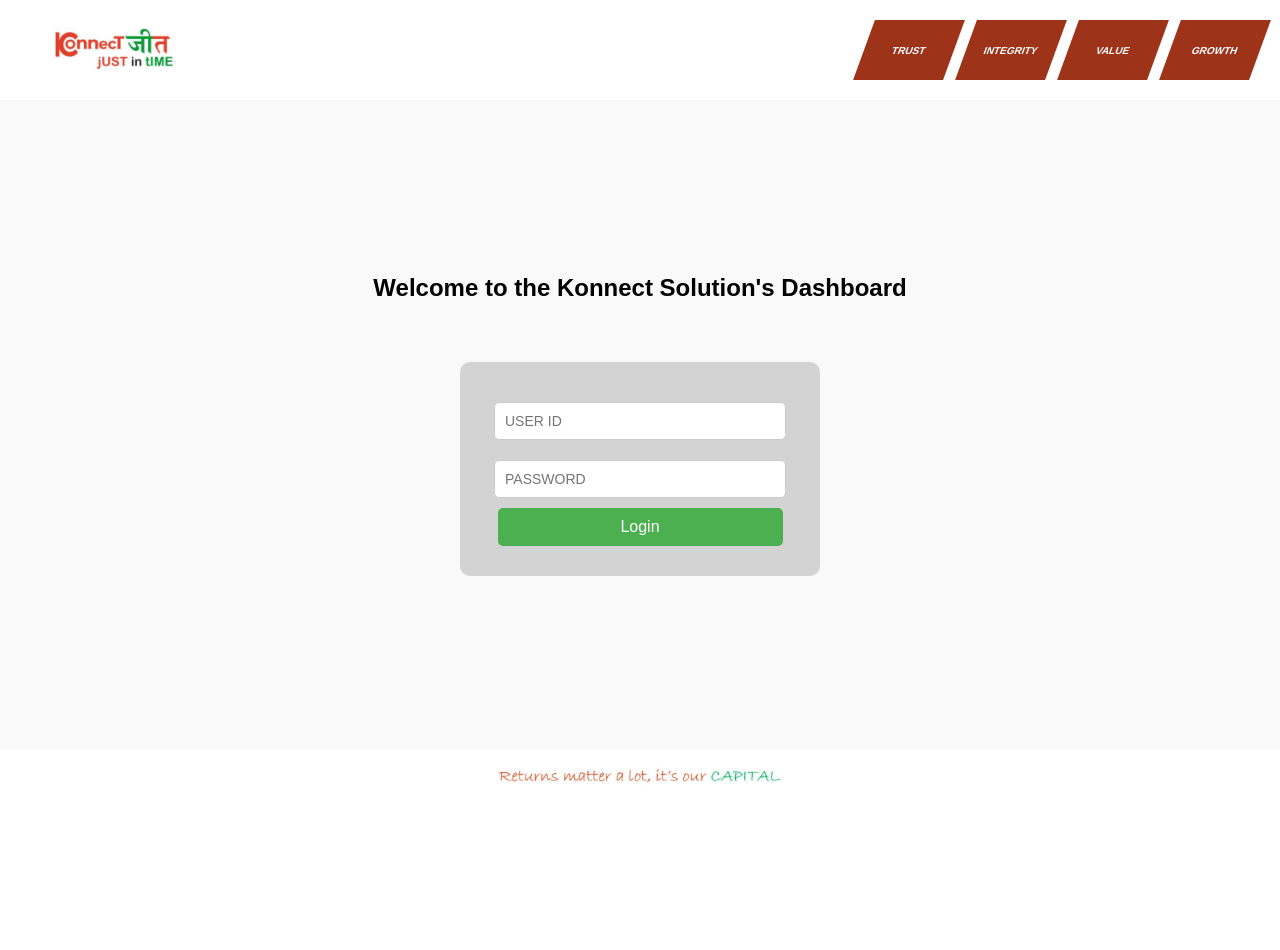
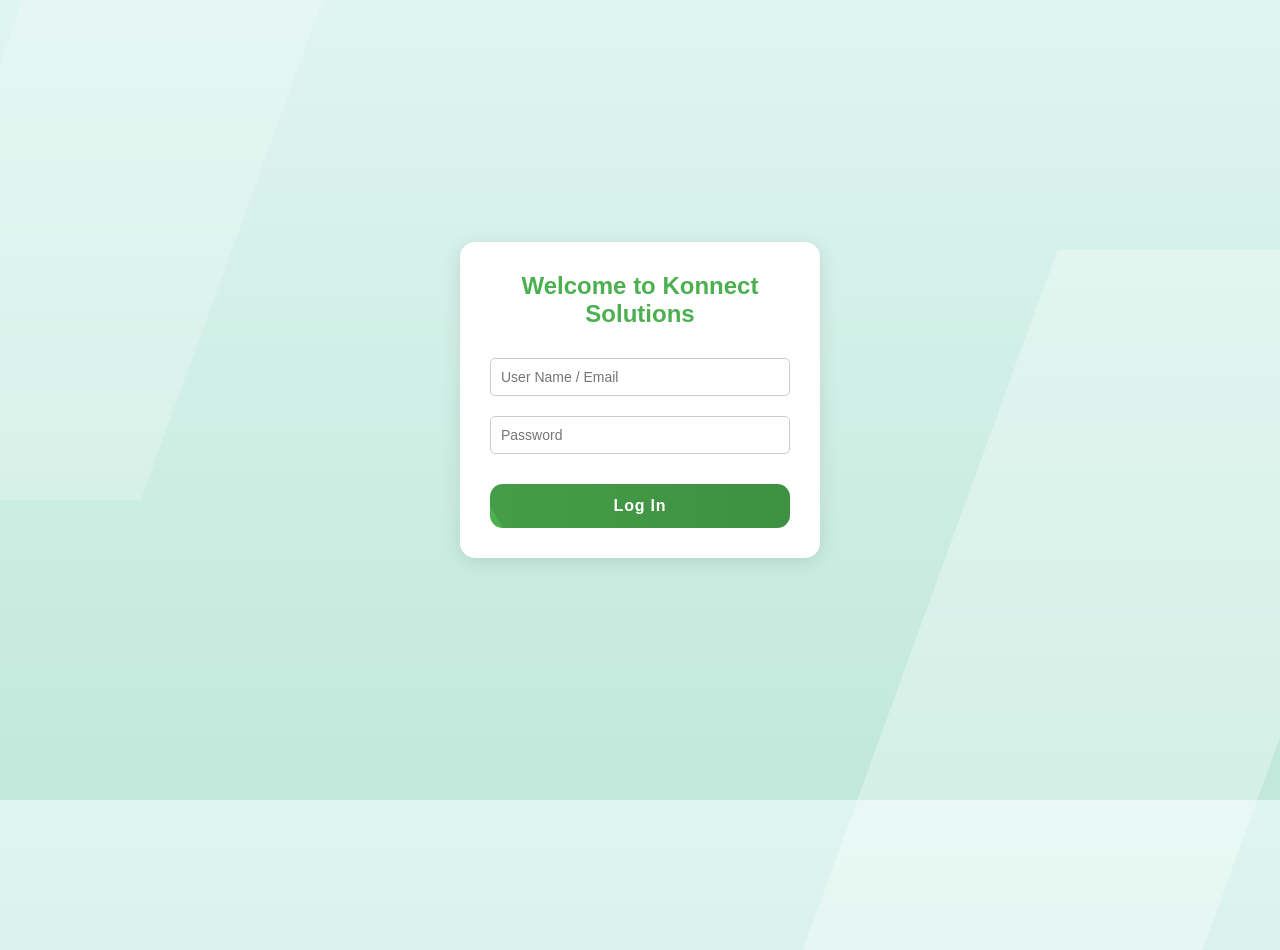
Before and after one commit to sharmaaaryan4012/StockPortfolioDashboard, a Flask app: page /login in a window 1280 px wide; the page is wider, and only the part inside the window is pictured. Before the commit the page ends 783 px from the top of that part, so only its background shows below. Run offline with Flask 3, Linux system fonts and the light colour scheme.

Commit message:
Updated - html

```diff
--- a/templates/login.html
+++ b/templates/login.html
@@ -4,149 +4,154 @@
     <meta charset="UTF-8">
     <meta name="viewport" content="width=device-width, initial-scale=1.0">
     <title>Login</title>
+
+    <!--
+    I was unable to use "url_for" for the login.html file, therefore, I am not using the styles.css file.
+    -->
+
     <style>
-        body {
-            font-family: Arial, sans-serif;
+        * {
             margin: 0;
             padding: 0;
-            display: flex;
-            flex-direction: column;
-            justify-content: space-between;
-            height: 100vh;
-            background-color: #f9f9f9;
+            box-sizing: border-box;
+            font-family: 'Arial', sans-serif;
         }
 
-        header, footer {
+        body {
+            background: linear-gradient(to bottom, #DFF5F0, #C1E8DB);
+            height: 100vh;
             display: flex;
-            justify-content: space-between;
+            justify-content: center;
             align-items: center;
-            padding: 10px 20px;
-            background-color: white;
+            position: relative;
+            overflow: hidden;
         }
 
-        header img {
-            height: 80px;
+        .background-pattern {
+            position: absolute;
+            width: 100%;
+            height: 100%;
+            z-index: 0;
         }
 
-        footer {
-            justify-content: center;
+        .background-pattern::before,
+        .background-pattern::after {
+            content: '';
+            position: absolute;
+            background: rgba(255, 255, 255, 0.1);
+            transform: skew(-20deg);
         }
 
-        footer img {
-            height: 30px;
+        .background-pattern::before {
+            width: 300px;
+            height: 600px;
+            top: -100px;
+            left: -50px;
+            background: rgba(255, 255, 255, 0.2);
         }
 
-        main {
-            display: flex;
-            flex-direction: column;
-            align-items: center;
-            justify-content: center;
-            flex-grow: 1;
+        .background-pattern::after {
+            width: 400px;
+            height: 700px;
+            bottom: -150px;
+            right: -50px;
+            background: rgba(255, 255, 255, 0.3);
         }
 
-        .greeting {
+        .login-container {
+            background-color: #FFFFFF;
+            width: 360px;
+            border-radius: 15px;
+            box-shadow: 0 4px 20px rgba(0, 0, 0, 0.1);
+            overflow: hidden;
+            padding: 30px;
             text-align: center;
-            margin-bottom: 60px;
+            z-index: 1;
+            position: relative;
         }
 
-        .greeting h1 {
+        .login-container h1 {
+            color: #4CAF50;
             font-size: 24px;
-            margin: 0;
+            margin-bottom: 20px;
             font-weight: bold;
         }
 
-        .form-container {
-            background-color: #d3d3d3;
-            padding: 30px;
-            border-radius: 10px;
-            width: 300px;
-            text-align: center;
-        }
-
-        .form-container input {
-            width: 90%;
+        .login-container .input-field {
+            width: 100%;
             padding: 10px;
             margin: 10px 0;
-            border: 1px solid #ccc;
+            border: 1px solid #CCCCCC;
             border-radius: 5px;
             font-size: 14px;
         }
 
-        .form-container button {
-            width: 95%;
-            padding: 10px;
-            background-color: #4CAF50;
-            color: white;
-            border: none;
-            border-radius: 5px;
-            font-size: 16px;
-            cursor: pointer;
+        .login-container .input-field:focus {
+            border-color: #4CAF50;
+            outline: none;
         }
 
-        .form-container button:hover {
-            background-color: #45a049;
-        }
+        .login-container .login-button {
+        position: relative;
+        font-family: 'Arial', sans-serif;
+        font-weight: 600;
+        font-size: 16px;
+        letter-spacing: 0.05em;
+        border-radius: 0.8em;
+        cursor: pointer;
+        border: none;
+        background: linear-gradient(to right, #4caf50, #45a049);
+        color: white;
+        overflow: hidden;
+        padding: 0.8em 1.2em;
+        text-align: center;
+        display: inline-block;
+        width: 100%;
+        margin-top: 20px;
+        transition: all 0.4s ease;
+    }
 
-        .tivg-container {
-            display: flex;
-            justify-content: center;
-            gap: 12px;
-            margin: 0 0;
-        }
+    .login-container .login-button span {
+        position: relative;
+        z-index: 10;
+        transition: color 0.4s;
+        display: inline-block;
+    }
 
-        .tivg-box {
-            width: 90px;
-            height: 60px;
-            background-color: #9D341A;
-            color: white;
-            display: flex;
-            justify-content: center;
-            align-items: center;
-            font-size: 10px;
-            font-weight: bold;
-            transform: skew(-20deg);
-            transition: transform 0.3s ease, box-shadow 0.3s ease;
-        }
+    .login-container .login-button::before {
+        content: "";
+        position: absolute;
+        top: 0;
+        left: 0;
+        width: 120%;
+        height: 100%;
+        background: rgba(0, 0, 0, 0.1);
+        transform: skew(30deg);
+        transition: transform 0.4s cubic-bezier(0.3, 1, 0.8, 1);
+    }
 
-        .tivg-box:hover {
-            transform: skew(-20deg) scale(1.1);
-            box-shadow: 0 8px 15px rgba(0, 0, 0, 0.2);
-        }
+    .login-container .login-button:hover::before {
+        transform: translate3d(100%, 0, 0);
+    }
+
+    .login-container .login-button:active {
+        transform: scale(0.95);
+    }
     </style>
 </head>
 <body>
-
-<header>
-    <!-- Top-left logo -->
-    <img src="/static/images/logo.jpg" alt="logo">
-<!--    <img src ="{{ url_for('static', filename='/images/logo.jpg') }}">-->
-    <!-- Interactive TIVG section -->
-    <div class="tivg-container">
-        <div class="tivg-box">TRUST</div>
-        <div class="tivg-box">INTEGRITY</div>
-        <div class="tivg-box">VALUE</div>
-        <div class="tivg-box">GROWTH</div>
+    <div class="background-pattern"></div>
+    <div class="login-container">
+        <h1>Welcome to Konnect Solutions</h1>
+        <form action="/login" method="POST">
+            <input type="text" name="user_id" placeholder="User Name / Email" class="input-field" required>
+            <input type="password" name="password" placeholder="Password" class="input-field" required>
+            <button type="submit" class="login-button">
+                <span>Log In</span>
+            </button>
+        </form>
+        <div class="decoration"></div>
+        <div class="decoration-2"></div>
     </div>
-</header>
-
-<main>
-    <div class="greeting">
-        <h1>Welcome to the Konnect Solution's Dashboard</h1>
-    </div>
-
-    <div class="form-container">
-        <form method="POST" action="{{ url_for('login') }}">
-            <input type="text" name="user_id" placeholder="USER ID" required>
-            <input type="password" name="password" placeholder="PASSWORD" required>
-            <button type="submit">Login</button>
-        </form>
-    </div>
-</main>
-
-<footer>
-    <!-- Bottom-center motto -->
-    <img src="/static/images/motto.jpg" alt="motto">
-</footer>
-
 </body>
 </html>
```
Also changed, not shown: templates/dashboard.html (+11 -98 lines).
